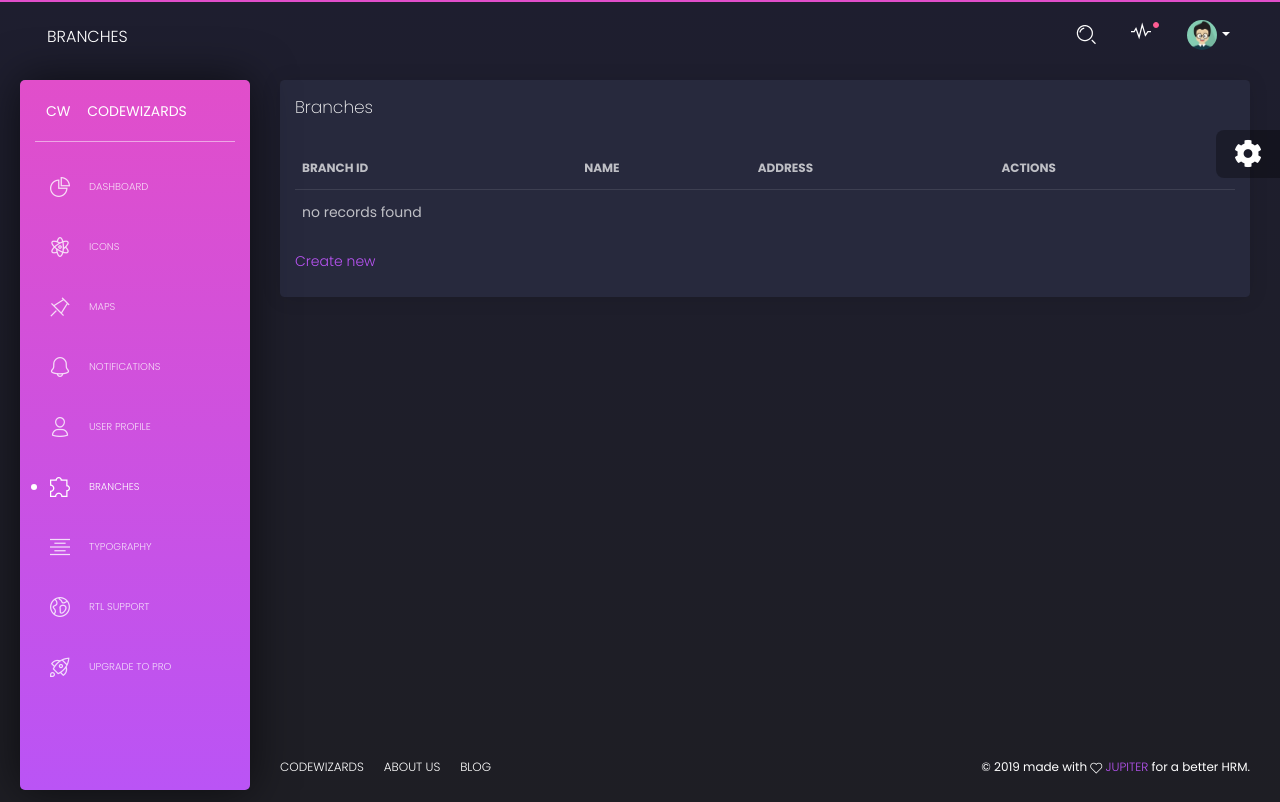
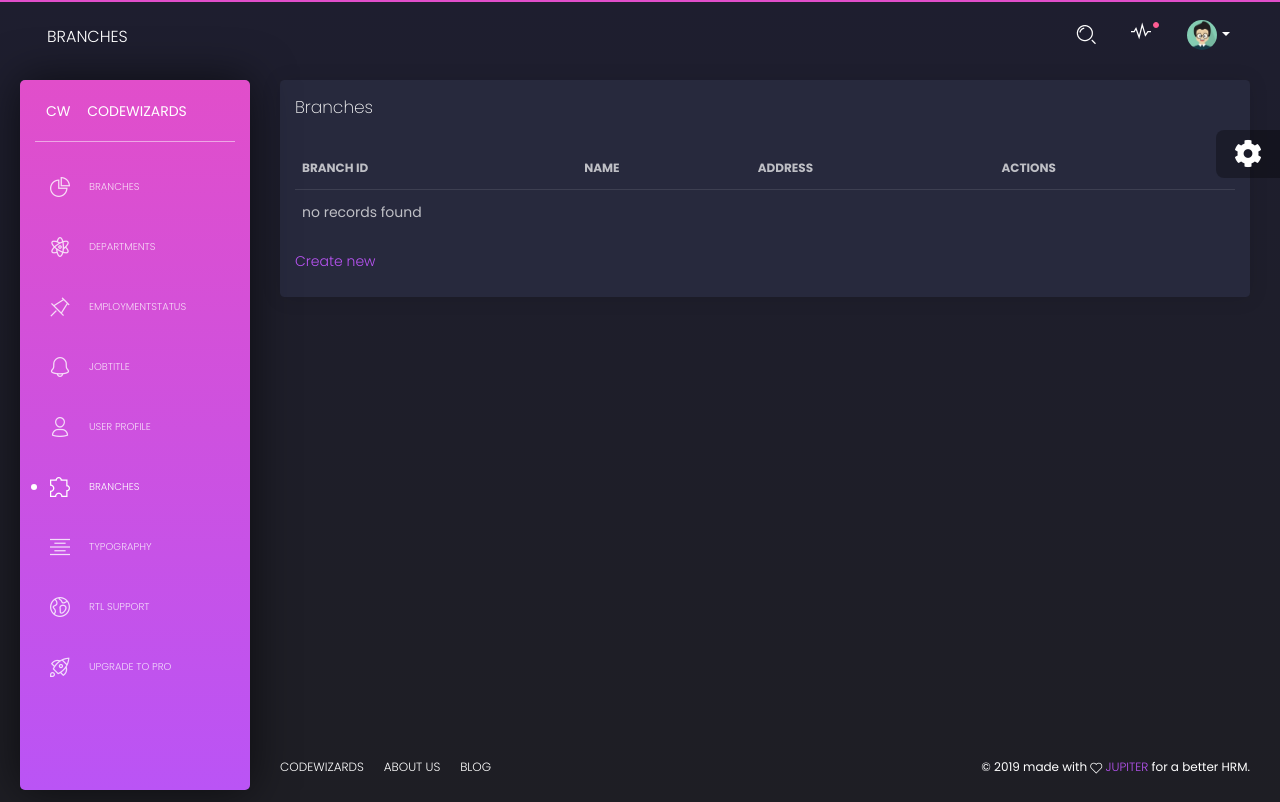
Before and after one commit to minullamahewage/hrmanagement, a Symfony app: template templates/branch/index.html.twig in a window 1280 px wide. Run offline with Twig, Linux system fonts and the light colour scheme; the template is opened without the code that fills it, so the values that code supplies are empty; some libraries are stand-ins or nearby versions.

```diff
--- a/templates/branch/index.html.twig
+++ b/templates/branch/index.html.twig
@@ -29,27 +29,27 @@
         </div>
         <ul class="nav">
           <li>
-            <a href="./dashboard.html">
+            <a href="{{ path('branch_index') }}">
               <i class="tim-icons icon-chart-pie-36"></i>
-              <p>Dashboard</p>
+              <p>Branches</p>
             </a>
           </li>
           <li>
             <a href="./icons.html">
               <i class="tim-icons icon-atom"></i>
-              <p>Icons</p>
+              <p>Departments</p>
             </a>
           </li>
           <li>
             <a href="./map.html">
               <i class="tim-icons icon-pin"></i>
-              <p>Maps</p>
+              <p>EmploymentStatus</p>
             </a>
           </li>
           <li>
             <a href="./notifications.html">
               <i class="tim-icons icon-bell-55"></i>
-              <p>Notifications</p>
+              <p>JobTitle</p>
             </a>
           </li>
           <li>
@@ -59,7 +59,7 @@
             </a>
           </li>
           <li class="active ">
-            <a href="{{ path('branch_index') }}">
+            <a href="">
               <i class="tim-icons icon-puzzle-10"></i>
               <p>Branches</p>
             </a>
--- a/templates/branch/show.html.twig
+++ b/templates/branch/show.html.twig
@@ -197,9 +197,9 @@
                             </table>
 
                         <div>
-                        <button class="btn btn-fill btn-primary" href="{{ path('branch_edit', {'branchId': branch.branchId}) }}">edit</button>
+                        <a class="btn btn-fill btn-primary" href="{{ path('branch_edit', {'branchId': branch.branchId}) }}">edit</a>
+                        {{ include('branch/_delete_form.html.twig') }}
                         </div>
-                        {{ include('branch/_delete_form.html.twig') }}
                         <a href="{{ path('branch_index') }}">back to list</a>
                     </div>
                 </div>
```
